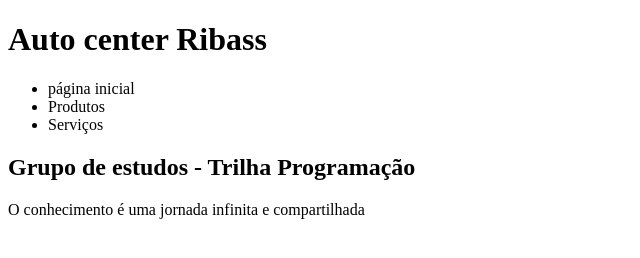
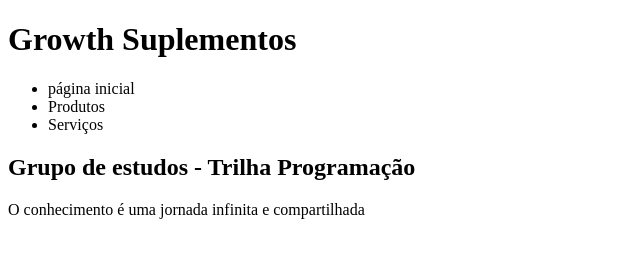
Before and after one commit to Joaoo18/repositorio2D, a plain HTML site: page index.html in a window 1280 px wide. Shown: the whole page, without its empty margins (0-640 px from the left). Drawn offline with Linux system fonts and the light colour scheme.

Commit message:
index.html

```diff
--- a/index.html
+++ b/index.html
@@ -8,7 +8,7 @@
     <link rel="stylesheet" href="style.css">
 </head>
 <body>
-    <h1> Auto center Ribass </h1>
+    <h1> Growth Suplementos </h1>
     <header>
         <ul>
             <li> página inicial </li>
```
